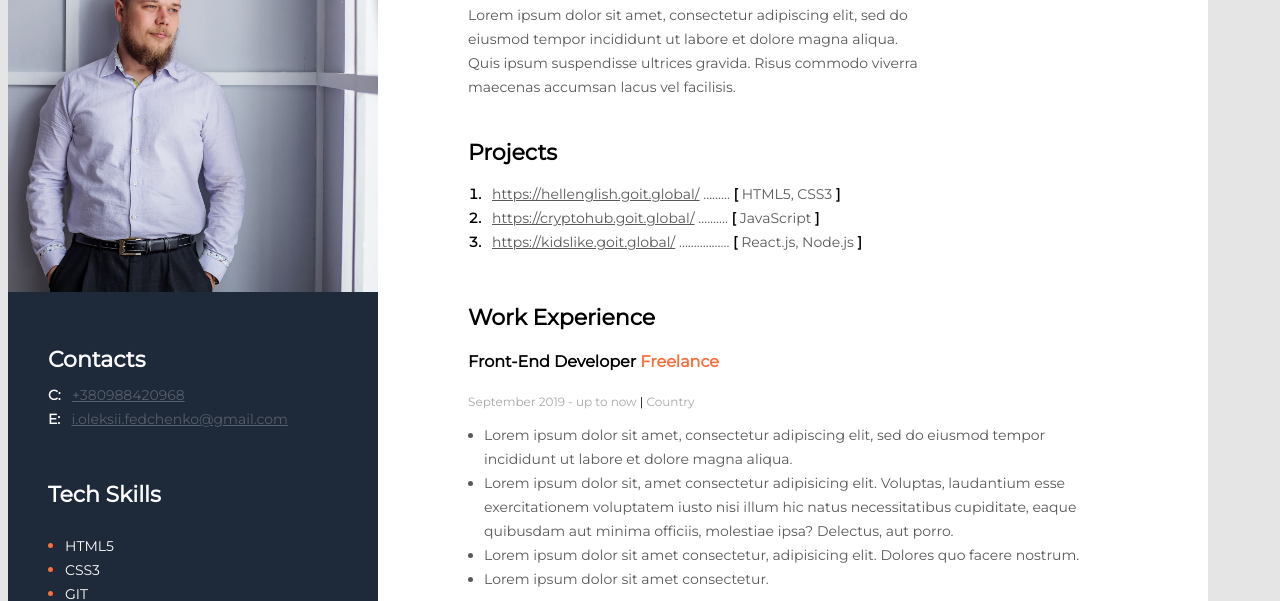
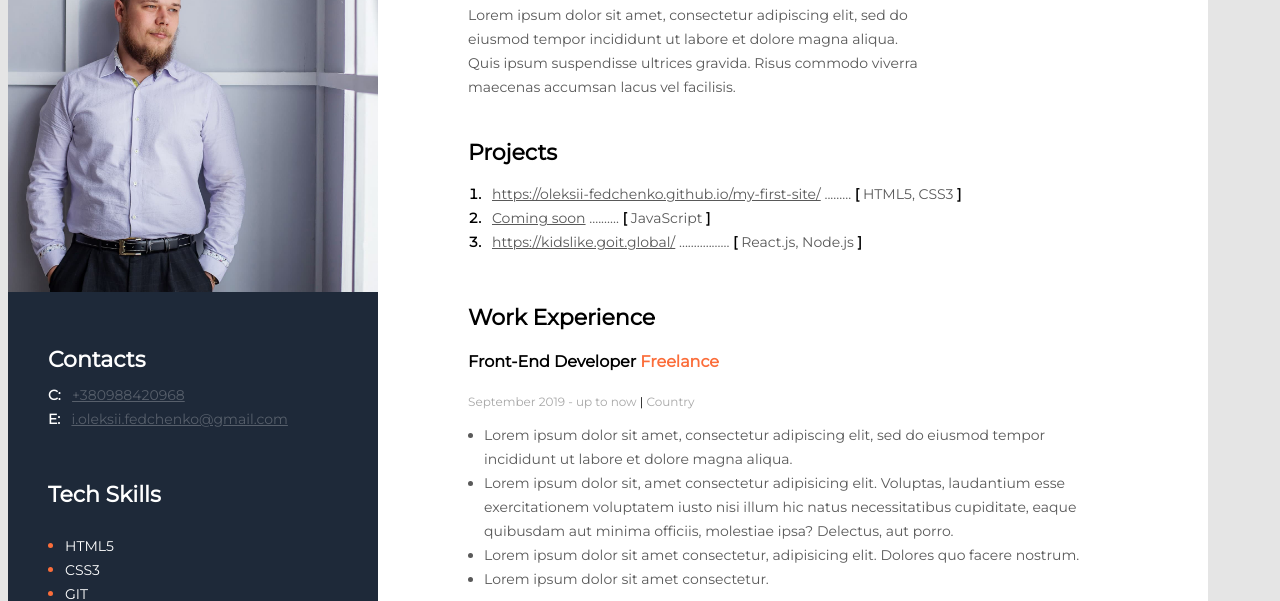
Before and after one commit to oleksii-fedchenko/my-first-site, a plain HTML site: page index.html in a window 1280 px wide. Shown: the part 225-826 px from the top of the page. Drawn offline with Linux system fonts and the light colour scheme.

Commit message:
Update index.html

```diff
--- a/index.html
+++ b/index.html
@@ -27,14 +27,14 @@
                 <ol class="my-projects-list">
                     <li class="my-projects-item">
                     <span class="my-projects-text">
-                        <a href="https://hellenglish.goit.global/" class="my-projects-link">https://hellenglish.goit.global/</a>
+                        <a href="https://https://oleksii-fedchenko.github.io/my-first-site/" class="my-projects-link">https://oleksii-fedchenko.github.io/my-first-site/</a>
                         .........
                         <span class="my-projects-skobki">[</span> HTML5, CSS3 <span class="my-projects-skobki">]</span>
                     </span>
                     </li>
                     <li class="my-projects-item">
                     <span class="my-projects-text">
-                        <a href="https://cryptohub.goit.global/" class="my-projects-link">https://cryptohub.goit.global/</a>
+                        <a href="#" class="my-projects-link">Coming soon</a>
                         ..........
                         <span class="my-projects-skobki">[</span> JavaScript <span class="my-projects-skobki">]</span>
                     </span>
```
